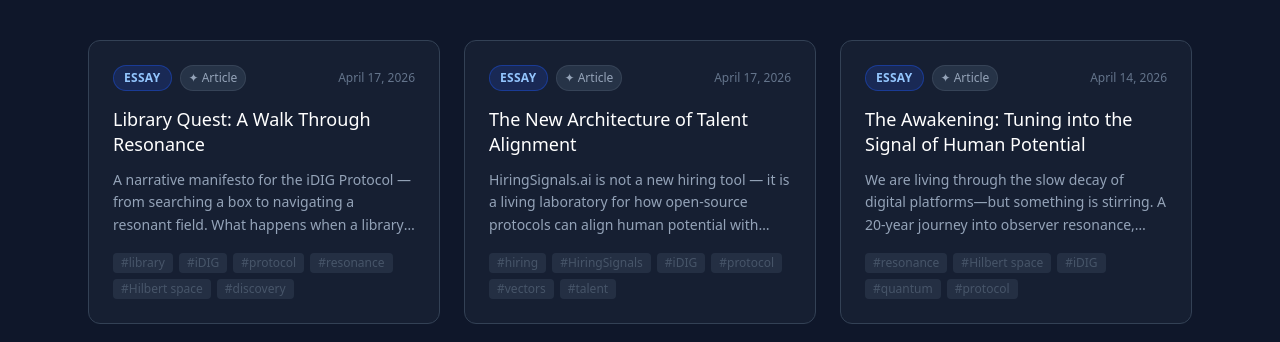
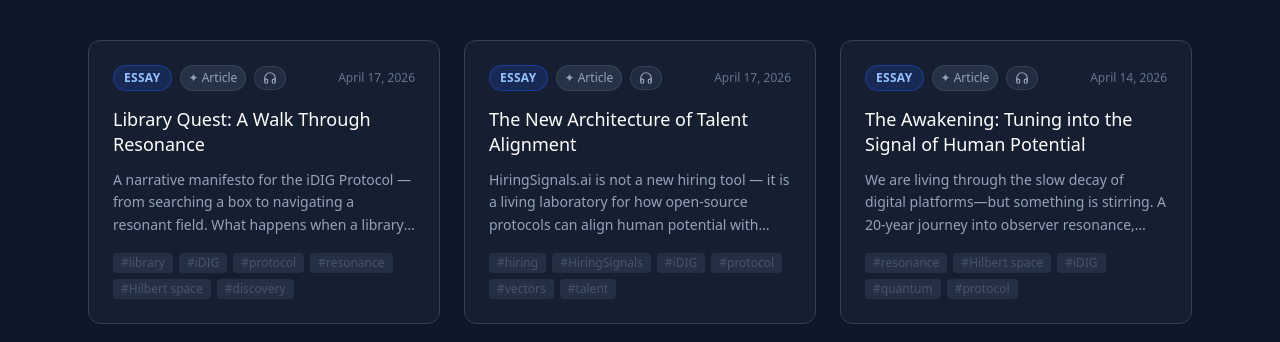
Before and after one commit to theresonantbuilder/idig_website, a React (Vite) app: page /theresonantbuilders in a window 1280 px wide. Shown: the part 458-800 px from the top of the page. Built offline with nearby package versions, Linux system fonts and the light colour scheme.

Commit message:
updated audio icons

```diff
--- a/src/pages/Post.tsx
+++ b/src/pages/Post.tsx
@@ -4,6 +4,15 @@ import DOMPurify from 'dompurify';
 import { getPostBySlug } from '../lib/posts';
 import type { Post as PostType } from '../types/post';
 import AudioPlayer from '../components/AudioPlayer';
+
+function HeadphoneIcon({ className = 'w-4 h-4' }: { className?: string }) {
+  return (
+    <svg className={className} fill="none" stroke="currentColor" viewBox="0 0 24 24">
+      <path strokeLinecap="round" strokeLinejoin="round" strokeWidth={2} d="M3 18v-6a9 9 0 0 1 18 0v6" />
+      <path strokeLinecap="round" strokeLinejoin="round" strokeWidth={2} d="M21 19a2 2 0 0 1-2 2h-1a2 2 0 0 1-2-2v-3a2 2 0 0 1 2-2h3zM3 19a2 2 0 0 0 2 2h1a2 2 0 0 0 2-2v-3a2 2 0 0 0-2-2H3z" />
+    </svg>
+  );
+}
 
 const TYPE_COLORS: Record<string, string> = {
   essay: 'bg-blue-900/40 text-blue-300 border-blue-700/50',
@@ -96,7 +105,27 @@ export default function Post() {
               <span className="text-sm text-slate-500">{formatDate(post.date)}</span>
             </div>
             <h1 className="text-3xl md:text-4xl font-light text-white leading-tight mb-4">{post.title}</h1>
-            <p className="text-lg text-slate-400">{post.summary}</p>
+            <p className="text-lg text-slate-400 mb-6">{post.summary}</p>
+
+            {/* Audio action buttons */}
+            <div className="flex flex-wrap gap-3">
+              <button
+                disabled
+                className="flex items-center gap-2 px-4 py-2 bg-slate-800 border border-slate-700 rounded-lg text-sm text-slate-400 opacity-50 cursor-not-allowed"
+                title="Audio coming soon"
+              >
+                <HeadphoneIcon />
+                Listen to Essay
+              </button>
+              <button
+                disabled
+                className="flex items-center gap-2 px-4 py-2 bg-slate-800 border border-slate-700 rounded-lg text-sm text-slate-400 opacity-50 cursor-not-allowed"
+                title="Audio coming soon"
+              >
+                <HeadphoneIcon />
+                AI Discussion
+              </button>
+            </div>
           </div>
 
           {/* Video embed (video or interview) */}
--- a/src/pages/TheResonantBuilders.tsx
+++ b/src/pages/TheResonantBuilders.tsx
@@ -1,7 +1,16 @@
-import { useState } from 'react';
+import { useState, useEffect, useRef } from 'react';
 import { useLocation } from 'wouter';
 import { getAllPostMeta } from '../lib/posts';
 import type { PostMeta } from '../types/post';
+
+function HeadphoneIcon() {
+  return (
+    <svg className="w-3.5 h-3.5" fill="none" stroke="currentColor" viewBox="0 0 24 24">
+      <path strokeLinecap="round" strokeLinejoin="round" strokeWidth={2} d="M3 18v-6a9 9 0 0 1 18 0v6" />
+      <path strokeLinecap="round" strokeLinejoin="round" strokeWidth={2} d="M21 19a2 2 0 0 1-2 2h-1a2 2 0 0 1-2-2v-3a2 2 0 0 1 2-2h3zM3 19a2 2 0 0 0 2 2h1a2 2 0 0 0 2-2v-3a2 2 0 0 0-2-2H3z" />
+    </svg>
+  );
+}
 
 type ContentFilter = 'all' | 'essay' | 'interview';
 type MediaFilter  = 'all' | 'article' | 'video' | 'audio';
@@ -56,6 +65,18 @@ export default function TheResonantBuilders() {
   const [, navigate] = useLocation();
   const [contentFilter, setContentFilter] = useState<ContentFilter>('all');
   const [mediaFilter, setMediaFilter]     = useState<MediaFilter>('all');
+  const [openAudio, setOpenAudio]         = useState<string | null>(null);
+  const audioRef = useRef<HTMLDivElement>(null);
+
+  useEffect(() => {
+    function handleClickOutside(e: MouseEvent) {
+      if (audioRef.current && !audioRef.current.contains(e.target as Node)) {
+        setOpenAudio(null);
+      }
+    }
+    if (openAudio) document.addEventListener('mousedown', handleClickOutside);
+    return () => document.removeEventListener('mousedown', handleClickOutside);
+  }, [openAudio]);
 
   const allPosts = getAllPostMeta();
 
@@ -144,15 +165,16 @@ export default function TheResonantBuilders() {
           </div>
 
           {/* Post grid */}
-          <div className="grid md:grid-cols-2 lg:grid-cols-3 gap-6">
+          <div className="grid md:grid-cols-2 lg:grid-cols-3 gap-6" ref={audioRef}>
             {posts.map(post => {
               const contentType = getContentType(post);
               const mediaType   = getMediaType(post);
+              const isAudioOpen = openAudio === post.slug;
               return (
-                <button
+                <div
                   key={post.slug}
-                  onClick={() => navigate(`/theresonantbuilders/${post.slug}`)}
-                  className="text-left bg-slate-800/50 border border-slate-700 rounded-xl p-6 hover:border-amber-600/50 hover:bg-slate-800 transition group"
+                  onClick={() => { setOpenAudio(null); navigate(`/theresonantbuilders/${post.slug}`); }}
+                  className="relative text-left bg-slate-800/50 border border-slate-700 rounded-xl p-6 hover:border-amber-600/50 hover:bg-slate-800 transition group cursor-pointer"
                 >
                   <div className="flex items-center justify-between mb-4">
                     <div className="flex items-center gap-2">
@@ -162,6 +184,43 @@ export default function TheResonantBuilders() {
                       <span className={`text-xs font-medium px-2 py-1 rounded-full border ${MEDIA_BADGE[mediaType]}`}>
                         {MEDIA_ICONS[mediaType]} {mediaType.charAt(0).toUpperCase() + mediaType.slice(1)}
                       </span>
+                      {/* Headphone audio dropdown */}
+                      <div
+                        className="relative"
+                        onClick={e => e.stopPropagation()}
+                      >
+                        <button
+                          onClick={() => setOpenAudio(isAudioOpen ? null : post.slug)}
+                          className={`flex items-center gap-1 px-2 py-1 rounded-full border text-xs transition ${
+                            isAudioOpen
+                              ? 'bg-blue-900/50 border-blue-600/60 text-blue-300'
+                              : 'bg-slate-700/40 border-slate-600/50 text-slate-400 hover:border-blue-600/50 hover:text-blue-300'
+                          }`}
+                          title="Audio options"
+                        >
+                          <HeadphoneIcon />
+                        </button>
+                        {isAudioOpen && (
+                          <div className="absolute left-0 top-full mt-1.5 z-30 bg-slate-800 border border-slate-600 rounded-lg shadow-2xl py-1 w-52">
+                            <button
+                              className="flex items-center gap-2.5 w-full px-4 py-2.5 text-sm text-slate-400 hover:text-slate-200 hover:bg-slate-700/60 transition text-left opacity-50 cursor-not-allowed"
+                              disabled
+                            >
+                              <HeadphoneIcon />
+                              <span>Listen to Essay</span>
+                              <span className="ml-auto text-xs text-slate-600">Soon</span>
+                            </button>
+                            <button
+                              className="flex items-center gap-2.5 w-full px-4 py-2.5 text-sm text-slate-400 hover:text-slate-200 hover:bg-slate-700/60 transition text-left opacity-50 cursor-not-allowed"
+                              disabled
+                            >
+                              <HeadphoneIcon />
+                              <span>AI Discussion</span>
+                              <span className="ml-auto text-xs text-slate-600">Soon</span>
+                            </button>
+                          </div>
+                        )}
+                      </div>
                     </div>
                     <span className="text-xs text-slate-500">{formatDate(post.date)}</span>
                   </div>
@@ -174,7 +233,7 @@ export default function TheResonantBuilders() {
                       ))}
                     </div>
                   )}
-                </button>
+                </div>
               );
             })}
 
```
